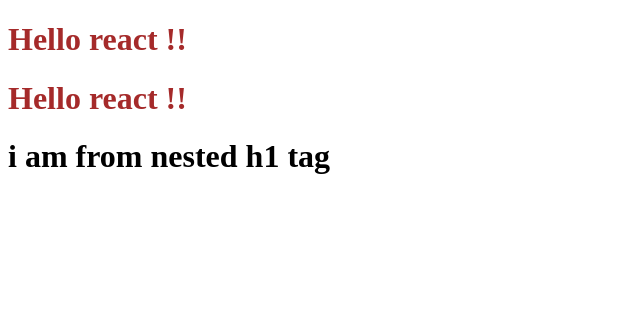
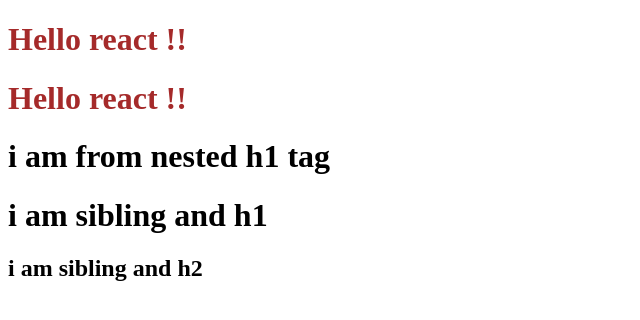
Before and after one commit to Tarunvamsi/ReactJs-experiments, a plain HTML site: page index.html in a window 1280 px wide. Shown: the whole page, without its empty margins (0-640 px from the left). Drawn offline with nearby package versions, Linux system fonts and the light colour scheme.

Commit message:
added js file

```diff
--- a/index.html
+++ b/index.html
@@ -15,6 +15,10 @@
 
     </div>
 
+    <div id="nestedSiblings">
+       Nested sibilings
+    </div>
+
     <!-- CDN Links - content delivery network links , we import react to our project here -->
 
 
@@ -26,5 +30,6 @@
 
     <script src="App.js"></script> <!--  seperating react code from html to app.js -->
     <script src="nestedTags.js"></script>
+    <script src="nestedSiblings.js"></script>
 </body>
 </html>
```
